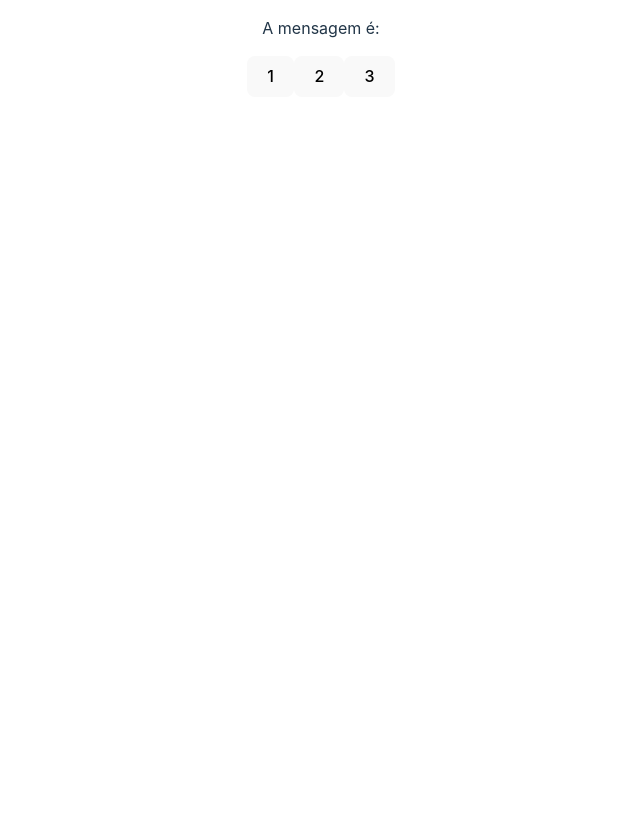
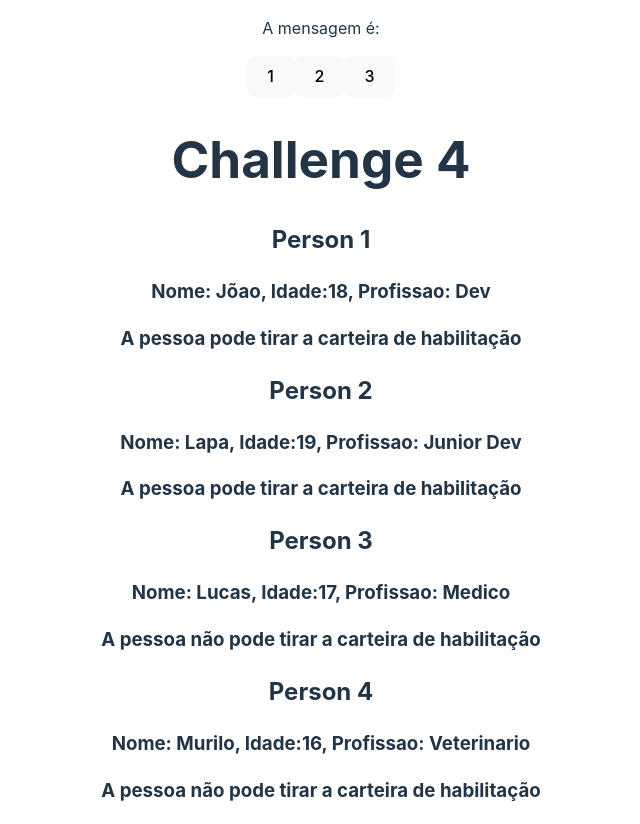
Before and after one commit to VictorLapaDev/React-Course-Matheus-Battiti, a React (Vite) app in the folder 3-Avancado-Em-React/ImageProject/: page / in a window 1280 px wide. Shown: the part 2960-3784 px from the top of the page, without its empty margins (319-959 px from the left). Before the commit the page ends 3057 px from the top, so only its background shows below. Built offline with nearby package versions, Linux system fonts and the light colour scheme.

Commit message:
feat: cahllenge 4

```diff
--- a/3-Avancado-Em-React/ImageProject/src/App.tsx
+++ b/3-Avancado-Em-React/ImageProject/src/App.tsx
@@ -10,6 +10,7 @@ import ManageData from './components/ManageData'
 import ShowUserName from './components/ShowUserName'
 import Message from './components/Message'
 import ChangeMessageState from './components/ChangeMessageState'
+import Challenge4 from './components/Challenge4'
 
 function App() {
 
@@ -21,6 +22,13 @@ function App() {
     {id: 5, marca: "Renault", cor: "Laranja", km: 0, novo: true},
   ]
 
+
+  const userDetails = [
+    {id: 1, name: "Jõao", age: 18, profission:"Dev"},
+    {id: 2, name: "Lapa", age: 19, profission:"Junior Dev"},
+    {id: 3, name: "Lucas", age: 17, profission:"Medico"},
+    {id: 4, name: "Murilo", age: 16, profission:"Veterinario"},
+  ]
 
   function showMessage(){
     alert("Evento do componente pai ")
@@ -85,6 +93,13 @@ function App() {
     {/* state lift */}
     <Message message={message}/>
     <ChangeMessageState MyFunction={messageHandle}/>
+
+    {/* Challenge 4 */}
+    <h1>Challenge 4</h1>
+    {userDetails.map((item) => (
+      <Challenge4 key={item.id} age={item.age} id={item.id} name={item.name} profission={item.profission}/>
+    ))}
+
     </>
   )
 }
--- /dev/null
+++ b/3-Avancado-Em-React/ImageProject/src/components/Challenge4.tsx
@@ -0,0 +1,21 @@
+interface person{
+    id:  number,
+    name: string,
+    age: number,
+    profission: string
+}
+const Challenge4 = ({name, age, profission, id}: person) => {
+  return (
+    <div>
+        <h2>Person {id}</h2>
+        <h3>Nome: {name}, Idade:{age}, Profissao: {profission}</h3>
+        {age >= 18? (
+            <h3>A pessoa pode tirar a carteira de habilitação</h3>
+        ) : (
+            <h3>A pessoa não pode tirar a carteira de habilitação</h3>
+        )}
+    </div>
+  )
+}
+
+export default Challenge4
```
